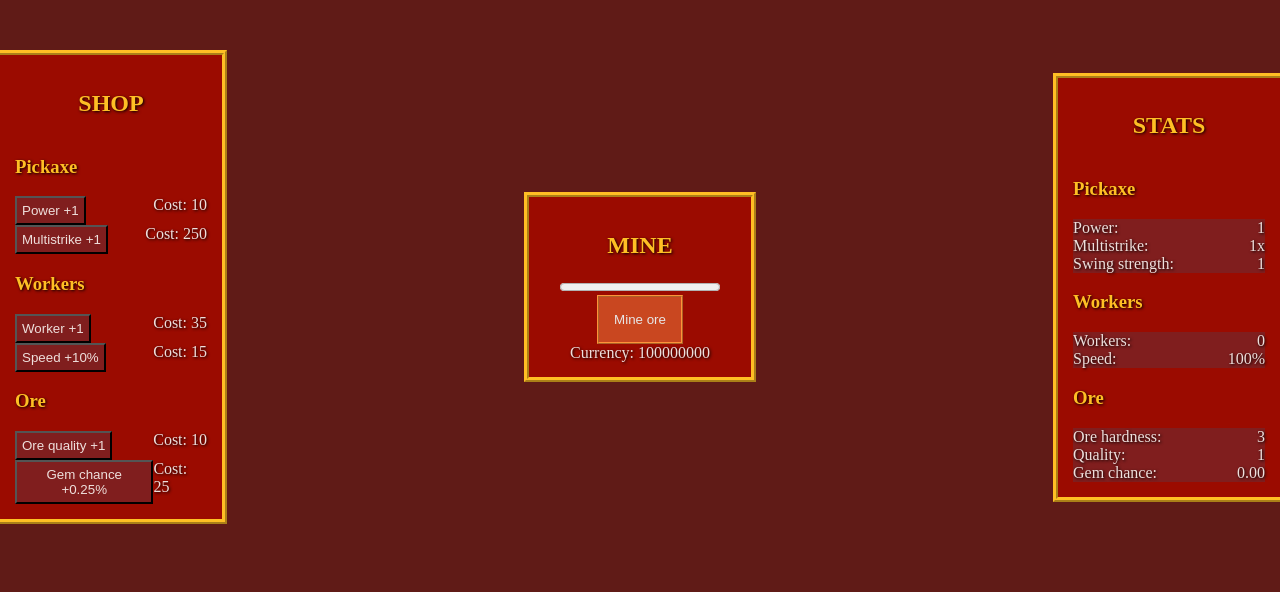
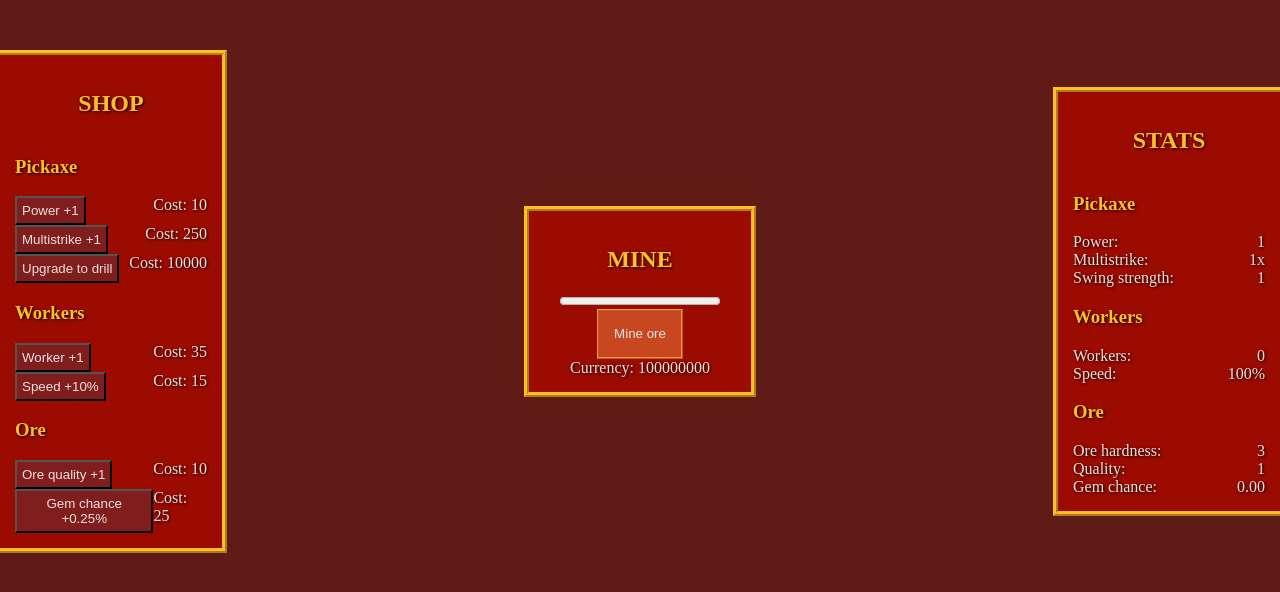
Before and after one commit to BartoszDerenda/IdleMiner, a React (Create React App) app: page / in a window 1280 px wide. Shown: the top 592 px of the page. Built offline with nearby package versions, Linux system fonts and the light colour scheme.

Commit message:
Drill update
Drill is working as intended (more or less...)

TODO:
- Come up with an idea on how to motivate workers to work while drill is operating and warm.
- Modify the "Mine" UI to reflect the drill upgrade (add a new scrolling spot).

```diff
--- a/src/App.js
+++ b/src/App.js
@@ -8,6 +8,18 @@ import Stats from './components/Stats/Stats';
 
 function App() {
   const [currency, setCurrency] = useState(100000000);
+
+  const [drill, setDrill] = useState({
+    isBought: false,
+    drill_cost: 10000,
+    overcharge: false,
+    heat: 0,
+    cooldown: false,
+    coolant: 1,
+    coolant_cost: 750,
+    heat_cap: 100,
+    heat_cap_cost: 500,
+  })
 
   const [pickaxe, setPickaxe] = useState({
     power: 1,
@@ -32,19 +44,67 @@ function App() {
     progress: 0,
   });
 
+
   /* Worker */
   /* Auto-mining */
   useEffect(() => {
     if (worker.level > 0) {
-      const intervalId = setInterval(() => {
+      const miningIntervalId = setInterval(() => {
         for (let i = 0; i < worker.level; i++) {
           handleMining();
         }
       }, 1000 / worker.speed);
 
-      return () => clearInterval(intervalId);
+      return () => clearInterval(miningIntervalId);
     }
   });
+
+
+  /* Drill mining */
+  /* onScroll version */
+  const handleScroll = () => {
+    if (drill.isBought && !drill.cooldown) {
+      setDrill(prevDrill => ({ ...prevDrill, heat: prevDrill.heat + 1 }));
+      handleMining();
+    }
+  };
+
+
+  /* Drill heat management */
+  useEffect(() => {
+    if (drill.heat > 0 && drill.heat < drill.heat_cap) {
+      const heatintervalId = setInterval(() => {
+        setDrill(prevDrill => ({
+          ...prevDrill,
+          heat: Math.max(0, prevDrill.heat - 1)
+        }));
+        console.log(drill.heat);
+
+        // once heat reaches 0 and drill is on cooldown, reset it
+        if (drill.heat === 0 && drill.cooldown) {
+          setDrill(prevDrill => ({
+            ...prevDrill,
+            cooldown: false
+          }));
+        }
+
+      }, 250 / drill.coolant);
+      return () => clearInterval(heatintervalId);
+
+    } else {
+      // if drill overheats, set it on a cooldown
+      if (drill.heat >= drill.heat_cap) {
+        console.log('uh oh');
+        setDrill(prevDrill => ({
+          ...prevDrill,
+          cooldown: true,
+          heat: prevDrill.heat - 1 // prevents an infinite loop
+        }));
+      };
+    }
+
+  }, [drill]);
+
 
   /* Upgrades */
   function handleUpgrade(cost, token) {
@@ -62,6 +122,26 @@ function App() {
         setPickaxe({ ...pickaxe,
           multistrike: pickaxe.multistrike + 1,
           multi_cost: Math.round(pickaxe.multi_cost * 1.1)
+        });
+      }
+
+      if (token === 'drill') {
+        setDrill({...drill,
+          isBought: true
+        });
+      }
+
+      if (token === 'coolant') {
+        setDrill({...drill,
+          coolant: drill.coolant + 0.25,
+          coolant_cost: Math.round(drill.coolant_cost * 1.1)
+        });
+      }
+
+      if (token === 'heat_cap') {
+        setDrill({...drill,
+          heat_cap: drill.heat_cap + 10,
+          heat_cap_cost: Math.round(drill.heat_cap_cost * 1.1)
         });
       }
 
@@ -104,17 +184,15 @@ function App() {
     if (Math.floor(Math.random() * 100) <= ore.gem_chance) {
       setCurrency(currency + ore.quality / 2);
     }
-
     if (ore.progress >= ore.hardness) {
       for (let i = 0; i < ore.progress; i = i + ore.hardness) {
         setCurrency(currency + ore.quality);
       }
-
-      // Use the functional form of setOre to ensure you are working with the most recent state
       setOre(prevOre => ({ ...prevOre, progress: prevOre.progress - ore.hardness }));
     }
   }
 
+  /* Checks if you have finished mining the ore */
   useEffect(() => {
     if (ore.progress >= ore.hardness) {
       setCurrency(currency + ore.quality);
@@ -128,19 +206,19 @@ function App() {
 
       <div className='shop'>
         <h2>SHOP</h2>
-        <PickaxeUpgrade handleUpgrade={handleUpgrade} pickaxe={pickaxe} />
+        <PickaxeUpgrade handleUpgrade={handleUpgrade} pickaxe={pickaxe} drill={drill} />
         <WorkerUpgrade handleUpgrade={handleUpgrade} worker={worker} />
         <OreUpgrade handleUpgrade={handleUpgrade} ore={ore} />
       </div>
 
-      <div className='mine'>
+      <div className='mine' onWheel={handleScroll}>
         <h2>MINE</h2>
         <Mines handleMining={handleMining} ore={ore} currency={currency} />
       </div>
 
       <div className='stats'>
         <h2>STATS</h2>
-        <Stats pickaxe={pickaxe} worker={worker} ore={ore}/>
+        <Stats pickaxe={pickaxe} drill={drill} worker={worker} ore={ore}/>
       </div>
 
     </div>
--- a/src/components/Shop/upgrades/PickaxeUpgrade.jsx
+++ b/src/components/Shop/upgrades/PickaxeUpgrade.jsx
@@ -2,12 +2,20 @@
 import ShopButton from '../buttons/ShopButton';
 import '../Shop.css';
 
-function PickaxeUpgrade({ handleUpgrade, pickaxe }) {
+function PickaxeUpgrade({ handleUpgrade, pickaxe, drill }) {
   return (
     <div className='upgrade-tab'>
-      <h3>Pickaxe</h3>
+      {drill.isBought ? (<h3>Drill</h3>) : (<h3>Pickaxe</h3>)}
       <ShopButton onClick={() => handleUpgrade(pickaxe.power_cost, 'power')} cost={pickaxe.power_cost} label="Power +1" />
       <ShopButton onClick={() => handleUpgrade(pickaxe.multi_cost, 'multistrike')} cost={pickaxe.multi_cost} label="Multistrike +1" />
+      {drill.isBought ?
+      (
+        <>
+        <ShopButton onClick={() => handleUpgrade(drill.coolant_cost, 'coolant')} cost={drill.coolant_cost} label="Coolant +25%" />
+        <ShopButton onClick={() => handleUpgrade(drill.heat_cap_cost, 'heat_cap')} cost={drill.heat_cap_cost} label="Heat capacity +10" />
+        </>
+
+      ) : (<ShopButton onClick={() => handleUpgrade(drill.drill_cost, 'drill')} cost={drill.drill_cost} label="Upgrade to drill" />)}
     </div>
   );
 }
--- a/src/components/Stats/Stats.css
+++ b/src/components/Stats/Stats.css
@@ -27,5 +27,4 @@
   .stats-row {
     display: flex;
     justify-content: space-between;
-    background-color: var(--component-element);
   }
--- a/src/components/Stats/Stats.jsx
+++ b/src/components/Stats/Stats.jsx
@@ -1,11 +1,11 @@
 // components/Stats/Stats.jsx
 import './Stats.css';
 
-function Stats({pickaxe, worker, ore}) {
+function Stats({pickaxe, drill, worker, ore}) {
   return (
     <>
     <div className='stats-tab'>
-        <h3>Pickaxe</h3>
+        {drill.isBought ? (<h3>Drill</h3>) : (<h3>Pickaxe</h3>)}
         <div className='stats-row'>
         <span>Power:</span><span>{pickaxe.power}</span>
         </div>
@@ -13,8 +13,18 @@ function Stats({pickaxe, worker, ore}) {
         <span>Multistrike:</span><span>{pickaxe.multistrike}x</span>
         </div>
         <div className='stats-row'>
-        <span>Swing strength:</span><span>{pickaxe.power * pickaxe.multistrike}</span>
+        <span>{drill.isBought ? ('Drill') : ('Swing')} strength:</span><span>{pickaxe.power * pickaxe.multistrike}</span>
         </div>
+        {drill.isBought && (
+          <>
+          <div className='stats-row'>
+          <span>Coolant potency:</span><span>{drill.coolant * 100}%</span>
+          </div>
+          <div className='stats-row'>
+          <span>Heat capacity:</span><span>{drill.heat_cap}</span>
+          </div>
+          </>
+        )}
     </div>
 
     <div className='stats-tab'>
```
